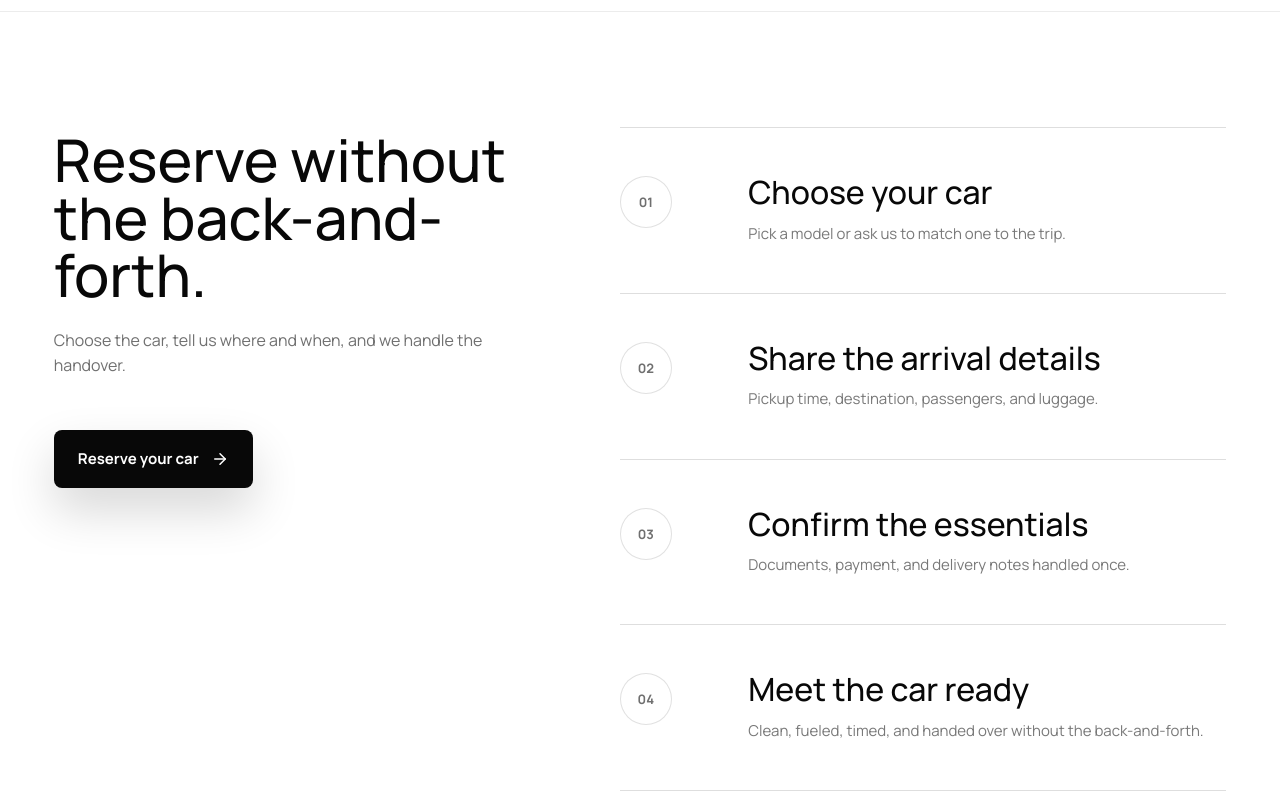
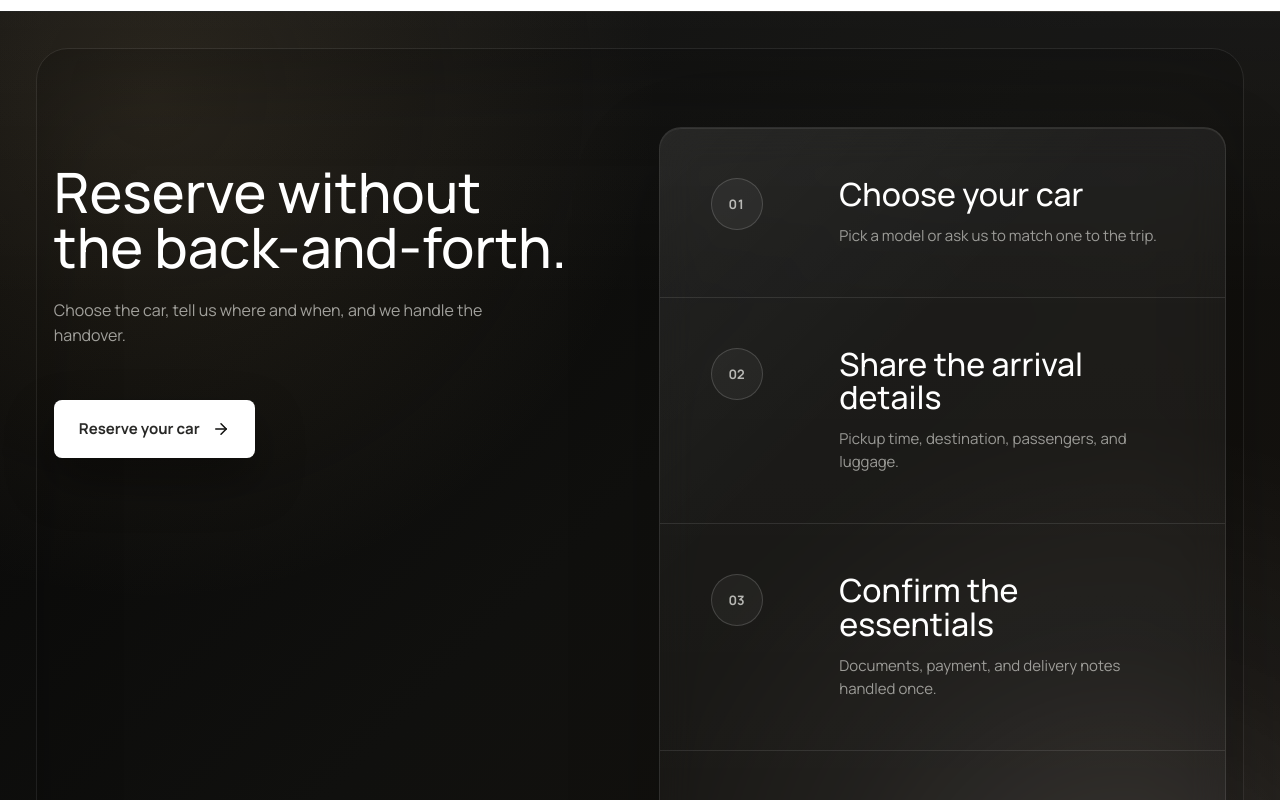
Before and after one commit to bamideleadesola-droid/aura-drive-luxury-rentals, a React (Vite) app: page / in a window 1280 px wide. Shown: the part 6380-7180 px from the top of the page. Built offline with nearby package versions, Linux system fonts and the light colour scheme.

Commit message:
Refine reservation process dark section

```diff
--- a/src/styles.css
+++ b/src/styles.css
@@ -1052,18 +1052,50 @@ button {
 }
 
 .process {
+  position: relative;
+  overflow: hidden;
+  isolation: isolate;
   padding: clamp(82px, 9vw, 142px) clamp(18px, 4.2vw, 78px) clamp(94px, 9vw, 142px);
-  color: var(--ink);
-  background: #ffffff;
-  border-top: 1px solid rgba(23, 23, 23, 0.08);
+  color: #f7f7f2;
+  background:
+    radial-gradient(circle at 12% 8%, rgba(142, 121, 82, 0.2), rgba(142, 121, 82, 0) 34%),
+    radial-gradient(circle at 88% 86%, rgba(255, 255, 255, 0.08), rgba(255, 255, 255, 0) 34%),
+    linear-gradient(180deg, rgba(255, 255, 255, 0.035), rgba(255, 255, 255, 0) 28%),
+    linear-gradient(135deg, #070707 0%, #10100e 48%, #17130f 100%);
+  border-top: 1px solid rgba(255, 255, 255, 0.08);
+}
+
+.process::before {
+  content: "";
+  position: absolute;
+  inset: clamp(18px, 2.8vw, 42px);
+  z-index: -1;
+  border: 1px solid rgba(255, 255, 255, 0.08);
+  border-radius: clamp(24px, 2.5vw, 38px);
+  box-shadow: 0 30px 90px rgba(0, 0, 0, 0.2) inset;
+  pointer-events: none;
+}
+
+.process::after {
+  content: "";
+  position: absolute;
+  right: -18%;
+  bottom: -28%;
+  z-index: -1;
+  width: min(64vw, 780px);
+  aspect-ratio: 1;
+  background: radial-gradient(circle, rgba(255, 255, 255, 0.08), rgba(255, 255, 255, 0) 64%);
+  filter: blur(1px);
+  opacity: 0.72;
+  pointer-events: none;
 }
 
 .process__inner {
   width: min(100%, 1320px);
   margin: 0 auto;
   display: grid;
-  grid-template-columns: minmax(320px, 0.88fr) minmax(0, 1.12fr);
-  gap: clamp(42px, 7vw, 112px);
+  grid-template-columns: minmax(380px, 1fr) minmax(0, 1.08fr);
+  gap: clamp(42px, 6.2vw, 96px);
   align-items: start;
 }
 
@@ -1076,22 +1108,25 @@ button {
 .process__intro h2 {
   max-width: 640px;
   margin: 0;
-  color: #080808;
-  font-size: clamp(38px, 4.6vw, 70px);
+  color: #ffffff;
+  font-size: clamp(38px, 4.35vw, 64px);
   line-height: 0.98;
   font-weight: 500;
   letter-spacing: 0;
+  text-wrap: balance;
 }
 
 .process__intro p {
   max-width: 430px;
   margin: 24px 0 0;
-  color: rgba(23, 23, 23, 0.62);
+  color: rgba(247, 247, 242, 0.62);
   font-size: clamp(16px, 1.2vw, 19px);
   line-height: 1.58;
 }
 
 .process__cta {
+  position: relative;
+  overflow: hidden;
   width: fit-content;
   min-height: 58px;
   margin-top: clamp(30px, 4vw, 52px);
@@ -1100,10 +1135,11 @@ button {
   align-items: center;
   justify-content: center;
   gap: 12px;
+  border: 1px solid rgba(255, 255, 255, 0.28);
   border-radius: 8px;
-  color: #ffffff;
-  background: #080808;
-  box-shadow: 0 22px 48px rgba(0, 0, 0, 0.16);
+  color: #11110f;
+  background: #ffffff;
+  box-shadow: 0 22px 48px rgba(0, 0, 0, 0.34);
   font-size: 15px;
   font-weight: 700;
   transition:
@@ -1111,8 +1147,23 @@ button {
     transform 220ms cubic-bezier(0.22, 1, 0.36, 1);
 }
 
+.process__cta::before {
+  content: "";
+  position: absolute;
+  inset: 1px;
+  border-radius: 7px;
+  background: linear-gradient(180deg, rgba(255, 255, 255, 0.58), rgba(255, 255, 255, 0));
+  opacity: 0.36;
+  pointer-events: none;
+}
+
+.process__cta > * {
+  position: relative;
+  z-index: 1;
+}
+
 .process__cta:hover {
-  background: #1b1b1b;
+  background: #f1efe9;
 }
 
 .process__cta svg {
@@ -1124,40 +1175,80 @@ button {
 }
 
 .process__steps {
-  border-top: 1px solid rgba(23, 23, 23, 0.14);
+  position: relative;
+  overflow: hidden;
+  border: 1px solid rgba(255, 255, 255, 0.1);
+  border-radius: 22px;
+  background: linear-gradient(180deg, rgba(255, 255, 255, 0.055), rgba(255, 255, 255, 0.028));
+  box-shadow:
+    0 34px 90px rgba(0, 0, 0, 0.24),
+    0 1px 0 rgba(255, 255, 255, 0.08) inset;
+  backdrop-filter: blur(18px);
+}
+
+.process__steps::before {
+  content: "";
+  position: absolute;
+  inset: 0;
+  border-radius: inherit;
+  background: linear-gradient(135deg, rgba(255, 255, 255, 0.12), rgba(255, 255, 255, 0) 34%);
+  opacity: 0.34;
+  pointer-events: none;
 }
 
 .process-step {
+  position: relative;
   display: grid;
   grid-template-columns: 90px minmax(0, 1fr);
   gap: clamp(20px, 3vw, 42px);
-  padding: clamp(28px, 4vw, 48px) 0;
-  border-bottom: 1px solid rgba(23, 23, 23, 0.14);
+  padding: clamp(30px, 4vw, 50px) clamp(24px, 4vw, 52px);
+  border-bottom: 1px solid rgba(255, 255, 255, 0.1);
   cursor: default;
+  transition:
+    background 220ms ease,
+    transform 220ms cubic-bezier(0.22, 1, 0.36, 1);
+}
+
+.process-step:last-child {
+  border-bottom: 0;
+}
+
+.process-step::before {
+  content: "";
+  position: absolute;
+  inset: 0;
+  background: linear-gradient(90deg, rgba(255, 255, 255, 0.075), rgba(255, 255, 255, 0));
+  opacity: 0;
+  transition: opacity 220ms ease;
 }
 
 .process-step__number {
+  position: relative;
+  z-index: 1;
   width: 52px;
   height: 52px;
   display: inline-flex;
   align-items: center;
   justify-content: center;
-  border: 1px solid rgba(23, 23, 23, 0.13);
+  border: 1px solid rgba(255, 255, 255, 0.16);
   border-radius: 999px;
-  color: rgba(23, 23, 23, 0.62);
-  background: #ffffff;
+  color: rgba(247, 247, 242, 0.7);
+  background: rgba(255, 255, 255, 0.045);
   font-size: 13px;
   font-weight: 700;
+  font-variant-numeric: tabular-nums;
 }
 
 .process-step__content {
+  position: relative;
+  z-index: 1;
   min-width: 0;
   display: grid;
   gap: 12px;
 }
 
 .process-step__title {
-  color: #080808;
+  color: #ffffff;
   font-size: clamp(24px, 2.5vw, 38px);
   line-height: 1.05;
   font-weight: 500;
@@ -1165,15 +1256,23 @@ button {
 
 .process-step__detail {
   max-width: 520px;
-  color: rgba(23, 23, 23, 0.58);
+  color: rgba(247, 247, 242, 0.58);
   font-size: clamp(15px, 1.12vw, 18px);
   line-height: 1.55;
 }
 
+.process-step:hover {
+  background: rgba(255, 255, 255, 0.045);
+}
+
+.process-step:hover::before {
+  opacity: 1;
+}
+
 .process-step:hover .process-step__number {
-  color: #ffffff;
-  background: #080808;
-  border-color: #080808;
+  color: #11110f;
+  background: #ffffff;
+  border-color: #ffffff;
 }
 
 @media (max-width: 900px) {
@@ -1559,6 +1658,11 @@ button {
     padding: 70px 18px 96px;
   }
 
+  .process::before {
+    inset: 12px;
+    border-radius: 24px;
+  }
+
   .process__intro h2 {
     font-size: clamp(38px, 12vw, 50px);
     line-height: 1.02;
@@ -1578,7 +1682,7 @@ button {
   .process-step {
     grid-template-columns: 54px minmax(0, 1fr);
     gap: 16px;
-    padding: 26px 0;
+    padding: 26px 18px;
   }
 
   .process-step__number {
```
